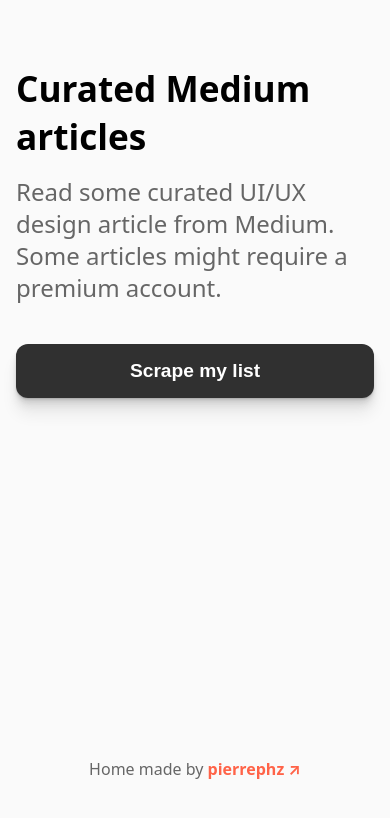
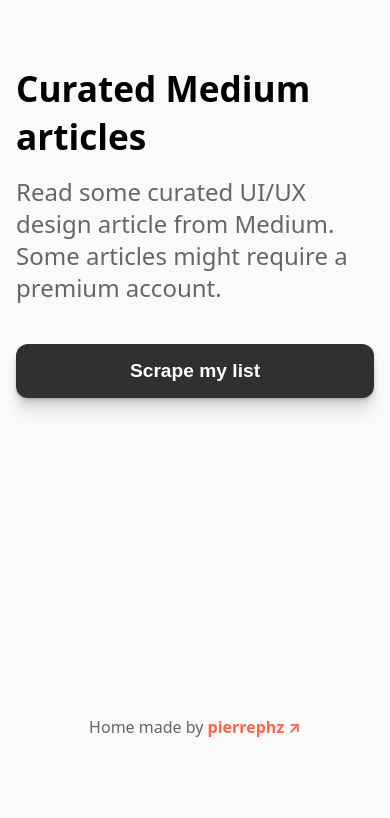
Before and after one commit to pierrephz/medium-scraper, a Next.js app: page / in a window 390 px wide. Shown: the top 818 px of the page. Built offline with nearby package versions, Linux system fonts and the light colour scheme.

Commit message:
Fix container height

```diff
--- a/app/globals.css
+++ b/app/globals.css
@@ -65,7 +65,7 @@ a {
 
 .container {
   max-width: 100vw;
-  min-height: 100vh;
+  height: 100vh;
   display: flex;
   justify-content: space-between;
   flex-direction: column;
@@ -189,6 +189,10 @@ button:hover {
     width: 100px;
   }
 
+  .link:hover {
+    text-decoration: none;
+  }
+
   .container {
     padding: 4rem 1rem;
     gap: 3rem;
```
